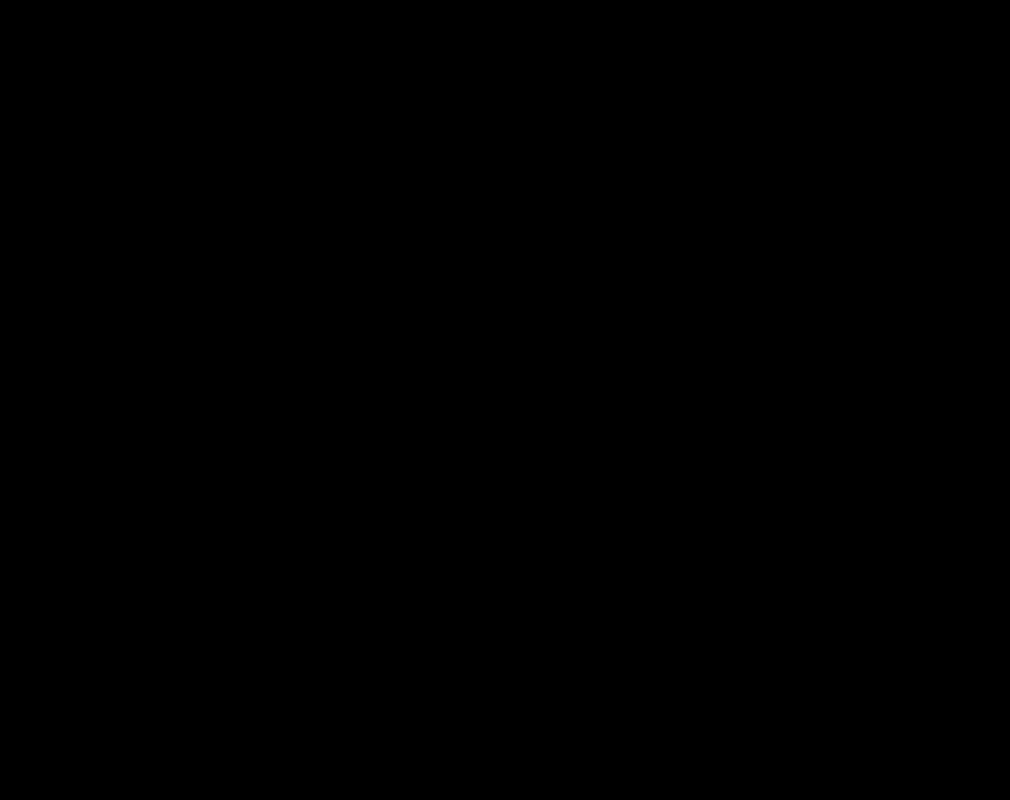
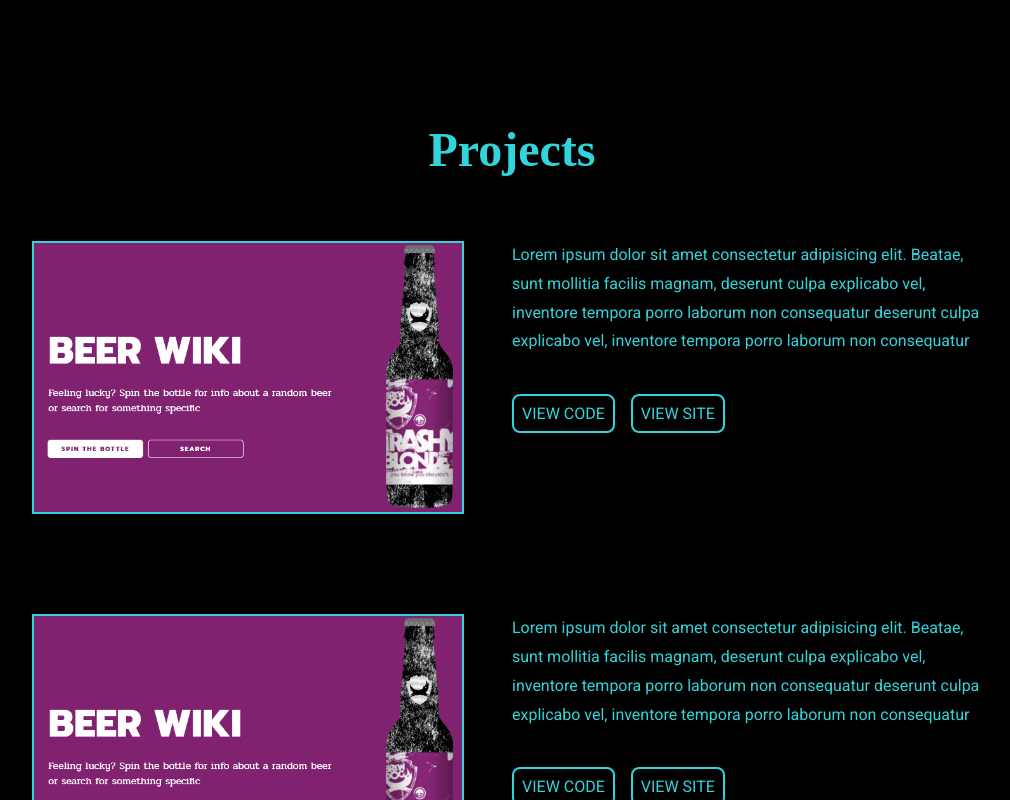
Before and after one commit to EmmaDawsonDev/portfolio, a Vue app: page / in a window 1280 px wide. Shown: the part 1620-2420 px from the top of the page, without its empty margins (128-1138 px from the left). Before the commit the page ends 1662 px from the top, so only its background shows below. Built offline with nearby package versions, Linux system fonts and the light colour scheme; a web font is replaced by a local one.

Commit message:
projects section added

```diff
--- a/src/App.vue
+++ b/src/App.vue
@@ -3,6 +3,7 @@
     <the-nav></the-nav>
     <the-header></the-header>
     <about-section id="about"></about-section>
+    <projects-section id="projects"></projects-section>
   </div>
 </template>
 
@@ -10,10 +11,11 @@
 import TheNav from "./components/TheNav.vue";
 import TheHeader from "./components/TheHeader.vue";
 import AboutSection from "./components/AboutSection.vue";
+import ProjectsSection from "./components/ProjectsSection.vue";
 
 export default {
   name: "App",
-  components: { TheNav, TheHeader, AboutSection },
+  components: { TheNav, TheHeader, AboutSection, ProjectsSection },
 };
 </script>
 
--- /dev/null
+++ b/src/components/ProjectArticle.vue
@@ -0,0 +1,69 @@
+<template>
+  <article>
+    <section class="project-img">
+      <img src="../assets/beer-wiki.png" alt="" />
+    </section>
+    <section class="project-desc">
+      <p>
+        Lorem ipsum dolor sit amet consectetur adipisicing elit. Beatae, sunt
+        mollitia facilis magnam, deserunt culpa explicabo vel, inventore tempora
+        porro laborum non consequatur deserunt culpa explicabo vel, inventore
+        tempora porro laborum non consequatur
+      </p>
+      <a href="">View Code</a>
+      <a href="">View Site</a>
+    </section>
+  </article>
+</template>
+
+<script>
+export default {};
+</script>
+
+<style scoped>
+img {
+  width: 90%;
+  margin: 2rem 0;
+  border: 2px solid var(--main-text-color);
+}
+
+p {
+  margin: 2rem auto 3rem;
+  line-height: 1.8;
+  padding: 1rem;
+  max-width: 640px;
+}
+
+a {
+  text-decoration: none;
+  padding: 0.5rem;
+  text-transform: uppercase;
+  border: 2px solid var(--main-text-color);
+  border-radius: 8px;
+}
+
+a + a {
+  margin-left: 1rem;
+}
+
+a:visited {
+  color: var(--main-text-color);
+}
+
+@media (min-width: 800px) {
+  article {
+    display: flex;
+    max-width: 80%;
+    margin: 2rem auto;
+  }
+
+  section {
+    width: 50%;
+    text-align: left;
+  }
+
+  p {
+    padding: 0;
+  }
+}
+</style>
--- /dev/null
+++ b/src/components/ProjectsSection.vue
@@ -0,0 +1,23 @@
+<template>
+  <section>
+    <h2>Projects</h2>
+    <project-article></project-article>
+    <project-article></project-article>
+    <project-article></project-article>
+  </section>
+</template>
+
+<script>
+import ProjectArticle from "./ProjectArticle.vue";
+export default {
+  components: {
+    ProjectArticle,
+  },
+};
+</script>
+
+<style scoped>
+section {
+  text-align: center;
+}
+</style>
```
Also changed, not shown: src/assets/beer-wiki.png (added).
